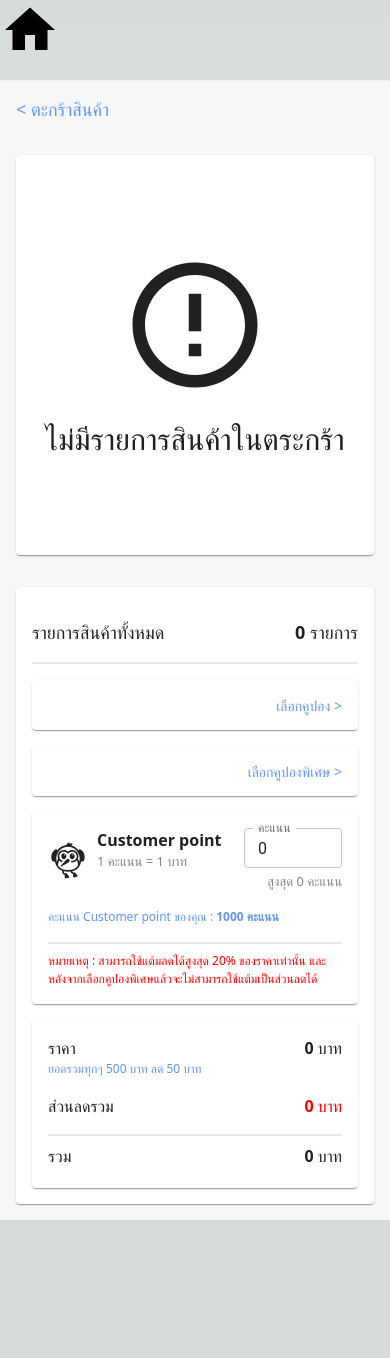
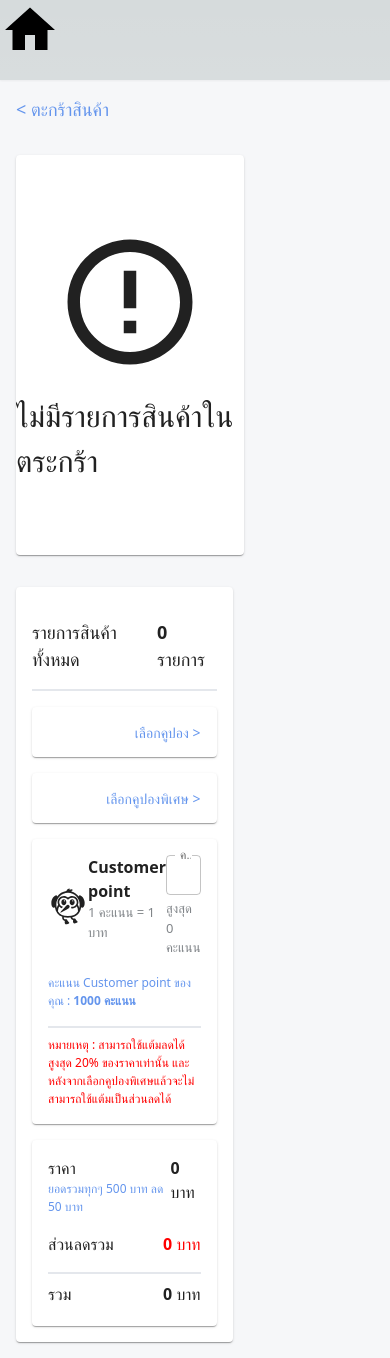
Before and after one commit to notza6982/PlayGround_Next.ts, a Next.js app: page /basket in a window 390 px wide. Before the commit the page ends 1220 px from the top, so only its background shows below. Built offline with nearby package versions, Linux system fonts and the light colour scheme.

Commit message:
remove responsive from basket page

```diff
--- a/presentation/playtoriomAssignment/basket/basket.tsx
+++ b/presentation/playtoriomAssignment/basket/basket.tsx
@@ -66,8 +66,8 @@ const BasketClientPage = () => {
         </div>
       </div>
 
-      <div className="flex flex-row flex-wrap" style={{ flexWrap: "wrap" }}>
-        <div className="flex flex-auto p-4 ">
+      <div className="flex flex-row " style={{ flexWrap: "wrap" }}>
+        <div className="flex basis-8/12 p-4 ">
           {productDataList && productDataList?.length != 0 ? (
             <ProductInbasket
               productGroupList={productGroupList}
@@ -82,7 +82,7 @@ const BasketClientPage = () => {
             </Card>
           )}
         </div>
-        <div className="flex lg:basis-4/12 basis-full p-4">
+        <div className="flex basis-4/12 p-4">
           <div className="w-full h-fit">
             <PreviewPriceCard
               productGroupList={productGroupList}
```
